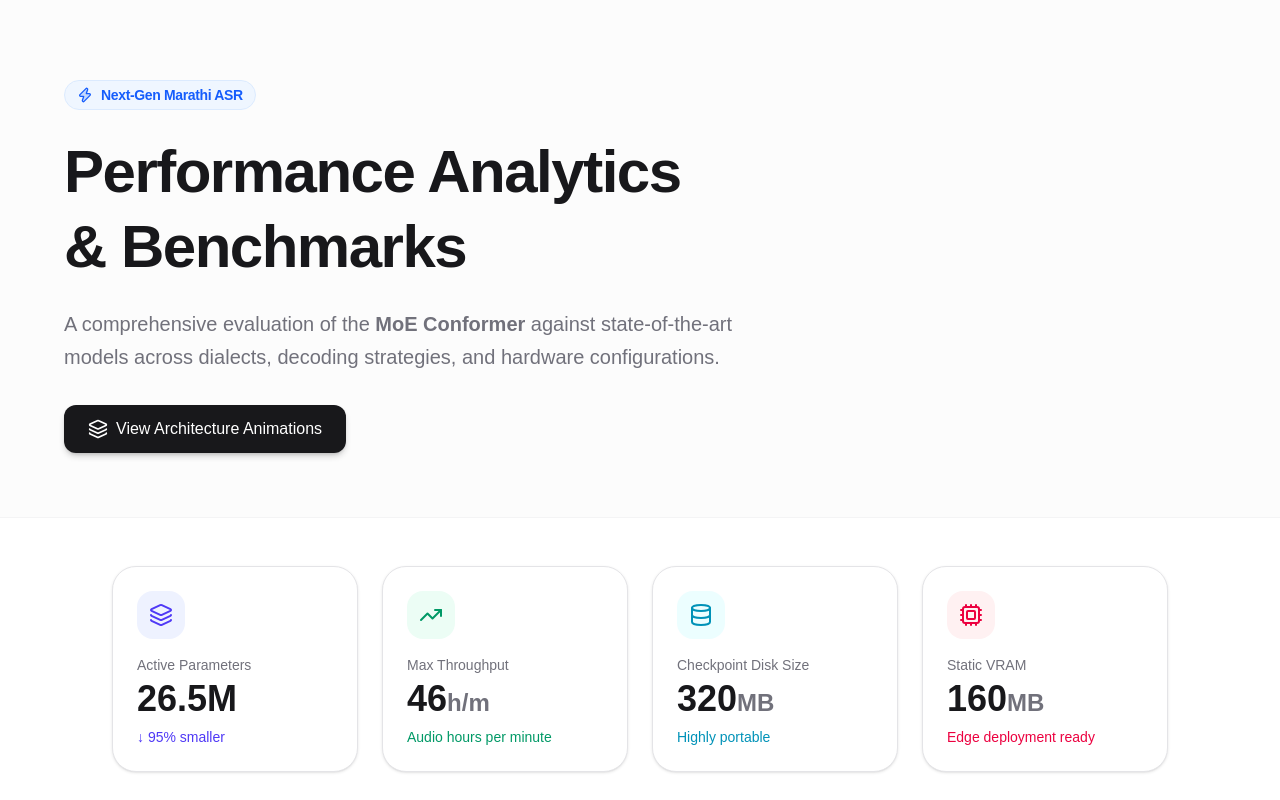
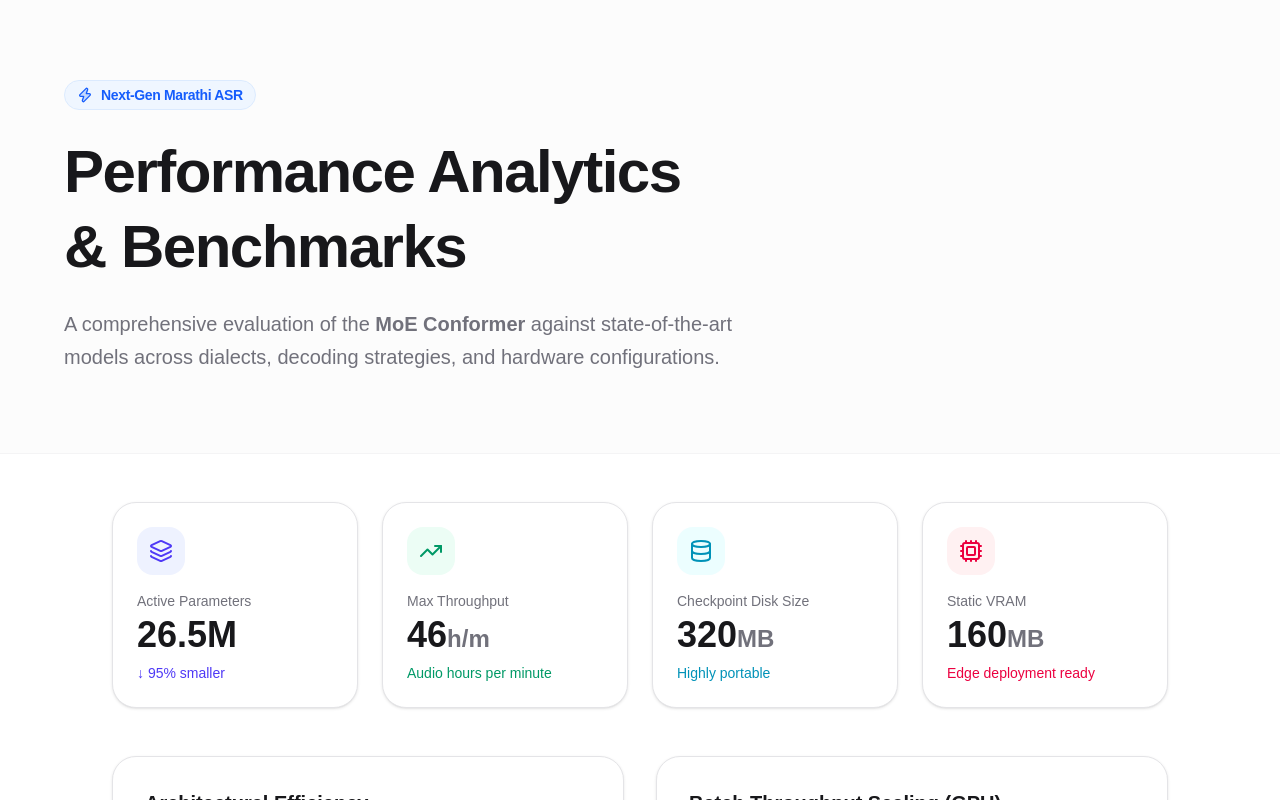
Before and after one commit to rimraf-adi/inference-dashboard, a Next.js app: page / in a window 1280 px wide. Shown: the top 800 px of the page. Built offline with nearby package versions, Linux system fonts and the light colour scheme.

Commit message:
feat: move animations button to end for grand reveal

```diff
--- a/app/page.tsx
+++ b/app/page.tsx
@@ -21,12 +21,7 @@ export default function Home() {
           <p className="text-xl text-zinc-500 max-w-2xl leading-relaxed mb-4">
             A comprehensive evaluation of the <strong>MoE Conformer</strong> against state-of-the-art models across dialects, decoding strategies, and hardware configurations.
           </p>
-          <div className="pt-4">
-            <a href="/illustrations" className="inline-flex items-center gap-2 px-6 py-3 bg-zinc-900 hover:bg-zinc-800 text-white font-medium rounded-xl transition-all shadow-md shadow-zinc-900/20">
-              <Layers className="w-5 h-5" />
-              View Architecture Animations
-            </a>
-          </div>
+
         </div>
       </div>
 
@@ -252,6 +247,15 @@ export default function Home() {
           <QualitativeAnalysis />
         </div>
 
+        {/* Grand Reveal: Architecture Animations */}
+        <div className="mt-32 mb-16 flex flex-col items-center justify-center text-center">
+          <h2 className="text-2xl font-bold text-zinc-900 mb-6">Want to see how this works under the hood?</h2>
+          <a href="/illustrations" className="inline-flex items-center gap-3 px-8 py-4 bg-blue-600 hover:bg-blue-700 text-white font-bold rounded-2xl transition-all shadow-xl shadow-blue-500/25 hover:-translate-y-1">
+            <Layers className="w-6 h-6" />
+            Reveal Architecture Animations
+          </a>
+        </div>
+
       </div>
     </div>
   );
```
